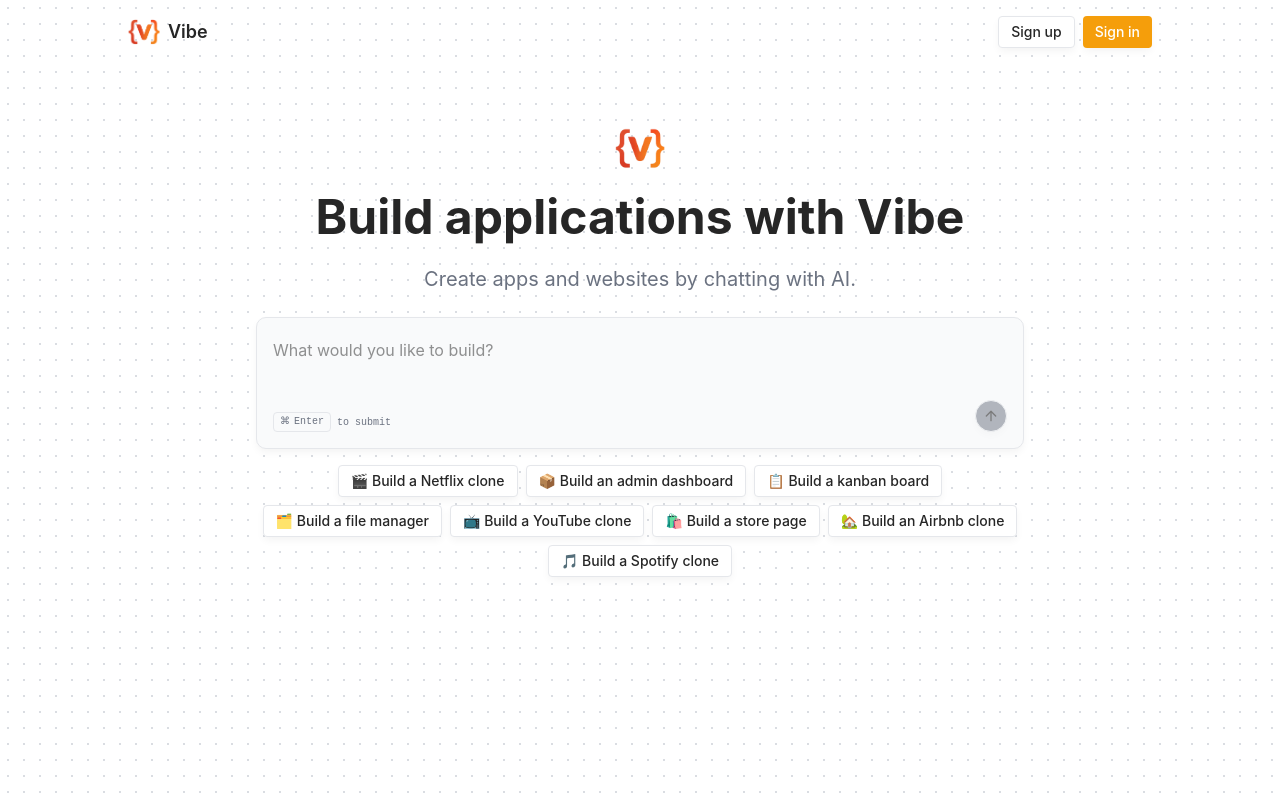
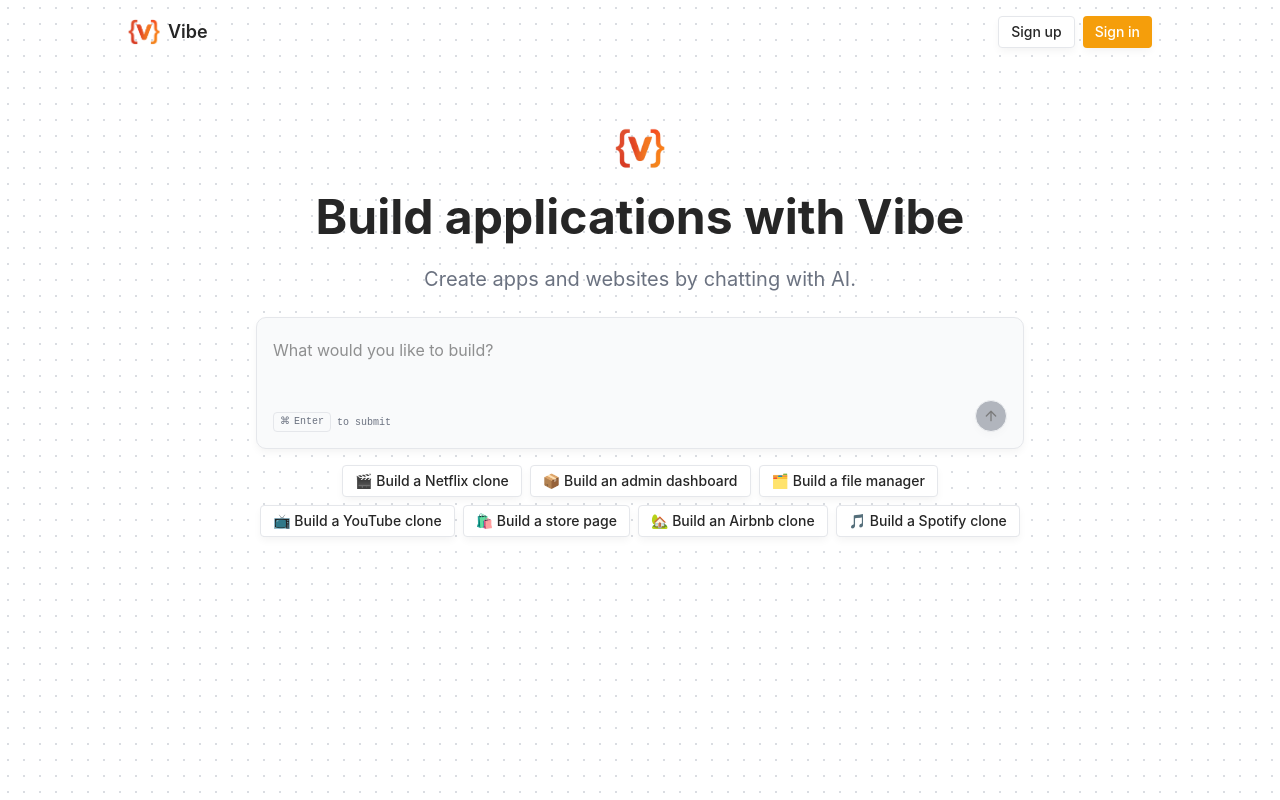
Before and after one commit to DmytroLysachenko/vibe-platform, a Next.js app: page / in a window 1280 px wide. Built offline with nearby package versions, Linux system fonts and the light colour scheme; no server answers.

Commit message:
Removed Kanban as it was not able to generate proper answer

```diff
--- a/src/modules/home/ui/constants.ts
+++ b/src/modules/home/ui/constants.ts
@@ -10,12 +10,6 @@
     title: "Build an admin dashboard",
     prompt:
       "Create an admin dashboard with a sidebar, stat cards, a chart placeholder, and a basic table with filter and pagination using local state. Use clear visual grouping and balance in your design for a modern, professional look.",
-  },
-  {
-    emoji: "📋",
-    title: "Build a kanban board",
-    prompt:
-      "Build a kanban board with drag-and-drop using and support for adding and removing tasks with local state. Use consistent spacing, column widths, and hover effects for a polished UI.",
   },
   {
     emoji: "🗂️",
```
